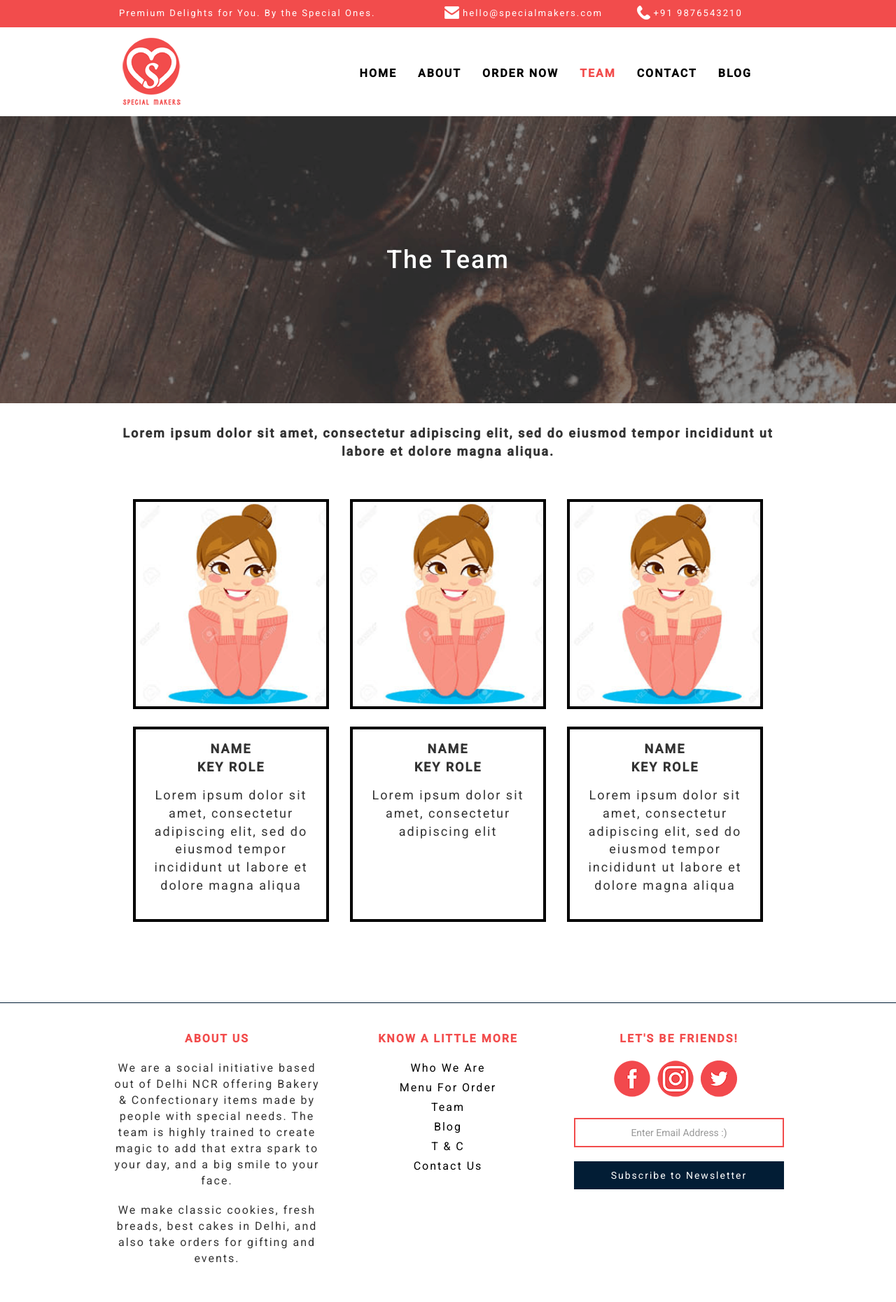
After one commit to vrmanikhil/projectMakers, a CodeIgniter app: page /database/team in a window 1280 px wide. The commit adds this page. Shown: the whole page at 70% size. Run offline with CodeIgniter, Linux system fonts and the light colour scheme; some libraries are stand-ins or nearby versions.

Commit message:
team page template done

```diff
--- a/application/config/routes.php
+++ b/application/config/routes.php
@@ -59,4 +59,5 @@ $route['backoffice/hfContent'] = 'backoffice/hfContent';
 $route['backoffice/aboutContent'] = 'backoffice/aboutContent';
 $route['backoffice/changePassword'] = 'backoffice/changePassword';
 $route['about'] = 'home/about';
+$route['team'] = 'home/team';
 $route['translate_uri_dashes'] = FALSE;
--- /dev/null
+++ b/application/views/pages/team.php
@@ -0,0 +1,36 @@
+<div class="jumbotron jumbotron-main jumbotron-fluid flex" style="background-image: url('/web-assets/image/banner-3.png')">
+	<div class="container-fluid fixed-width-container">
+		<h1 class="text-center">The Team</h1>
+	</div>
+</div>
+<section>
+	<div class="container-fluid fixed-width-container team">
+		<p class="team__txt text-center">Lorem ipsum dolor sit amet, consectetur adipiscing elit, sed do eiusmod tempor incididunt ut labore et dolore magna aliqua.</p>
+		<div class="team-members flex">
+			<div class="team-member flex flex-col">
+				<div class="team-member__pic" style="background-image: url('/web-assets/image/team-member.png')"></div>
+				<div class="team-member__desc text-center">
+					<p class="team-member__name">NAME</p>
+					<p class="team-member__role">KEY ROLE</p>
+					<p class="team-member__about">Lorem ipsum dolor sit amet, consectetur adipiscing elit, sed do eiusmod tempor incididunt ut labore et dolore magna aliqua</p>
+				</div>
+			</div>
+			<div class="team-member flex flex-col">
+				<div class="team-member__pic" style="background-image: url('/web-assets/image/team-member.png')"></div>
+				<div class="team-member__desc text-center">
+					<p class="team-member__name">NAME</p>
+					<p class="team-member__role">KEY ROLE</p>
+					<p class="team-member__about">Lorem ipsum dolor sit amet, consectetur adipiscing elit</p>
+				</div>
+			</div>
+			<div class="team-member flex flex-col">
+				<div class="team-member__pic" style="background-image: url('/web-assets/image/team-member.png')"></div>
+				<div class="team-member__desc text-center">
+					<p class="team-member__name">NAME</p>
+					<p class="team-member__role">KEY ROLE</p>
+					<p class="team-member__about">Lorem ipsum dolor sit amet, consectetur adipiscing elit, sed do eiusmod tempor incididunt ut labore et dolore magna aliqua</p>
+				</div>
+			</div>
+		</div>
+	</div>
+</section>
--- a/application/views/template.php
+++ b/application/views/template.php
@@ -57,7 +57,7 @@
 								<li <?php echo ($activePage === 'home') ? 'class="active"' : '' ?>><a href="/" class="header__nav-link"> Home </a></li>
 								<li <?php echo ($activePage === 'about') ? 'class="active"' : '' ?>><a href="/about" class="header__nav-link"> About </a></li>
 								<li <?php echo ($activePage === 'orderNow') ? 'class="active"' : '' ?>><a href="javascript:" class="header__nav-link"> Order now </a></li>
-								<li <?php echo ($activePage === 'team') ? 'class="active"' : '' ?>><a href="javascript:" class="header__nav-link"> Team </a></li>
+								<li <?php echo ($activePage === 'team') ? 'class="active"' : '' ?>><a href="/team" class="header__nav-link"> Team </a></li>
 								<li <?php echo ($activePage === 'contact') ? 'class="active"' : '' ?>><a href="javascript:" class="header__nav-link"> Contact </a></li>
 								<li><a href="javascript:" class="header__nav-link"> Blog </a></li>
 							</ul>
@@ -81,9 +81,9 @@
 				<div class="text-center footer-section">
 					<p class="footer-section__title">Know a little more</p>
 					<div class="footer__quick-links text-center">
-						<a class="footer__quick-link" href="javascript:">Who We Are</a>
+						<a class="footer__quick-link" href="/about">Who We Are</a>
 						<a class="footer__quick-link" href="javascript:">Menu For Order</a>
-						<a class="footer__quick-link" href="javascript:">Team</a>
+						<a class="footer__quick-link" href="/team">Team</a>
 						<a class="footer__quick-link" href="javascript:">Blog</a>
 						<a class="footer__quick-link" href="javascript:">T &amp; C</a>
 						<a class="footer__quick-link" href="javascript:">Contact Us</a>
--- a/web-assets/css/base.css
+++ b/web-assets/css/base.css
@@ -40,6 +40,11 @@ main {
 
 footer {
 	border-top: 1px solid #021d35;
+	padding: 15px;
+}
+
+.footer {
+	justify-content: center;
 }
 
 .header-bar {
@@ -268,11 +273,6 @@ footer {
 		margin-bottom: 0;
 	}
 
-	.footer {
-		justify-content: center;
-		padding: 15px;
-	}
-
 	.footer-section {
 		width: 100%;
 		max-width: 300px;
--- /dev/null
+++ b/web-assets/css/team.css
@@ -0,0 +1,52 @@
+.team {
+	padding: 30px 15px;
+}
+.team__txt {
+	font-weight: bold;
+}
+
+.team-members {
+	margin: 30px auto 60px;
+	justify-content: center;
+}
+
+.team-member {
+	width: 100%;
+	max-width: 300px;
+}
+
+.team-member__pic {
+	max-width: 300px;
+	width: 100%;
+	height: 300px;
+	background-size: cover;
+	background-repeat: no-repeat;
+	margin-bottom: 25px;
+}
+
+.team-member__pic,
+.team-member__desc {
+	border: 4px solid #000;
+}
+
+.team-member__desc {
+	padding: 15px;
+	flex-grow: 1;
+}
+
+.team-member__role,
+.team-member__name {
+	font-weight: bold;
+}
+
+.team-member__role {
+	margin-bottom: 15px;
+}
+
+.team-member__about {
+	margin-bottom: 20px;
+}
+
+.team-member {
+	margin: 25px 15px;
+}
```
Also changed, not shown: web-assets/css/home.css (+4 -7 lines), web-assets/image/team-member.png (added).
